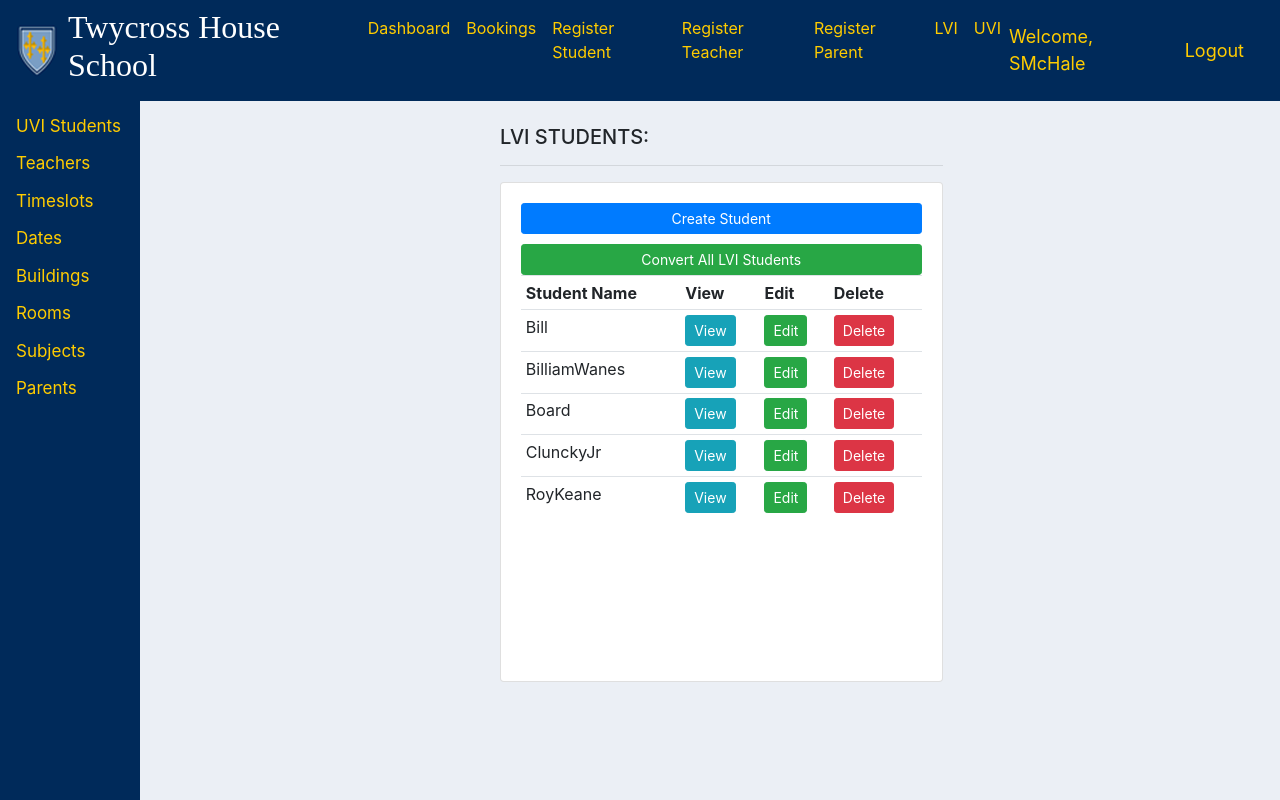
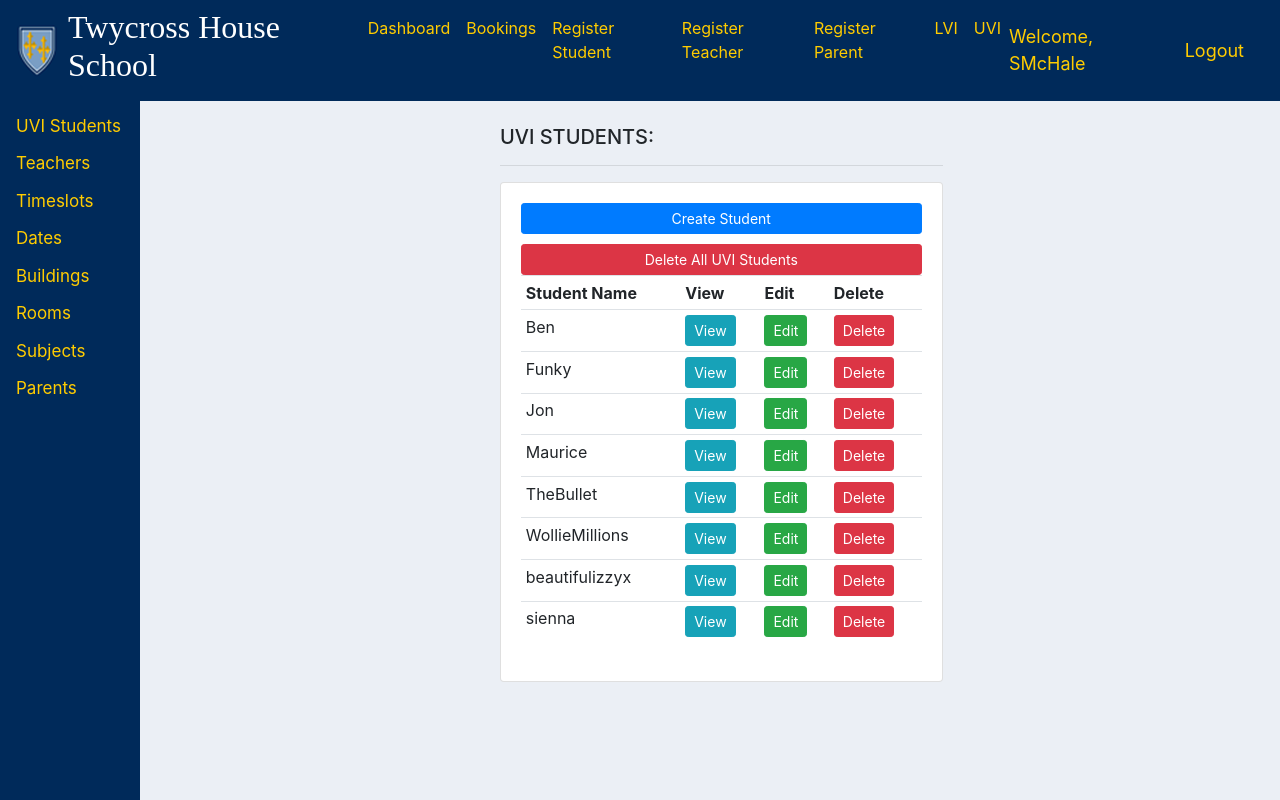
Before and after one commit to StevenMcHale/TwycNEA, a Django app: page /dashboard/ in a window 1280 px wide. Run offline with Django 5.2, Linux system fonts and the light colour scheme; a user stored in the database is signed in; data comes from the database, SQL or seed files in the repository.

Commit message:
uvi-dashboard

```diff
--- a/main/templates/main/dashboard.html
+++ b/main/templates/main/dashboard.html
@@ -38,7 +38,7 @@
         display: none;
     }
 
-    body:not(:has(:target)) #lvi-students {
+    body:not(:has(:target)) #uvi-students {
         display: block;
     }
 
```
